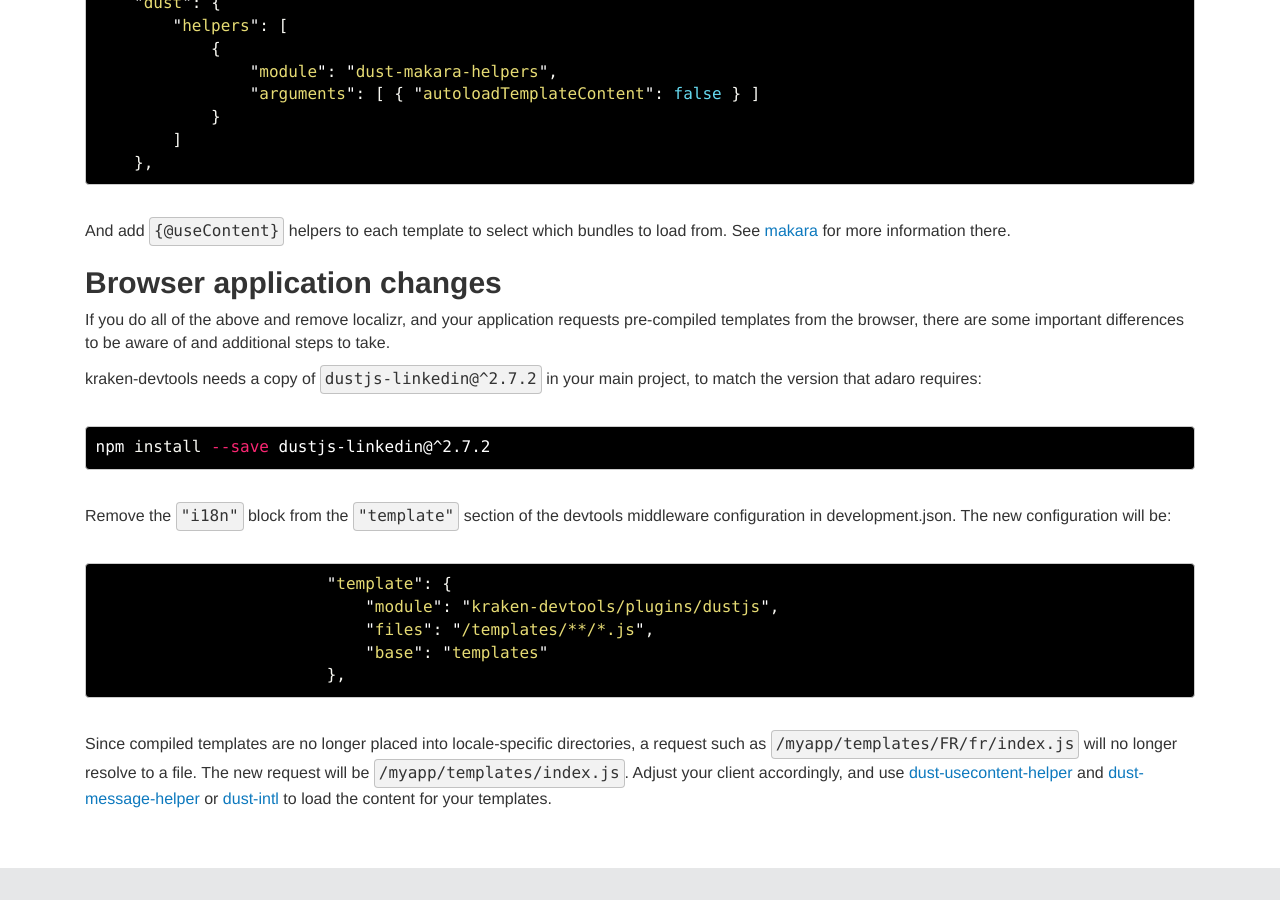
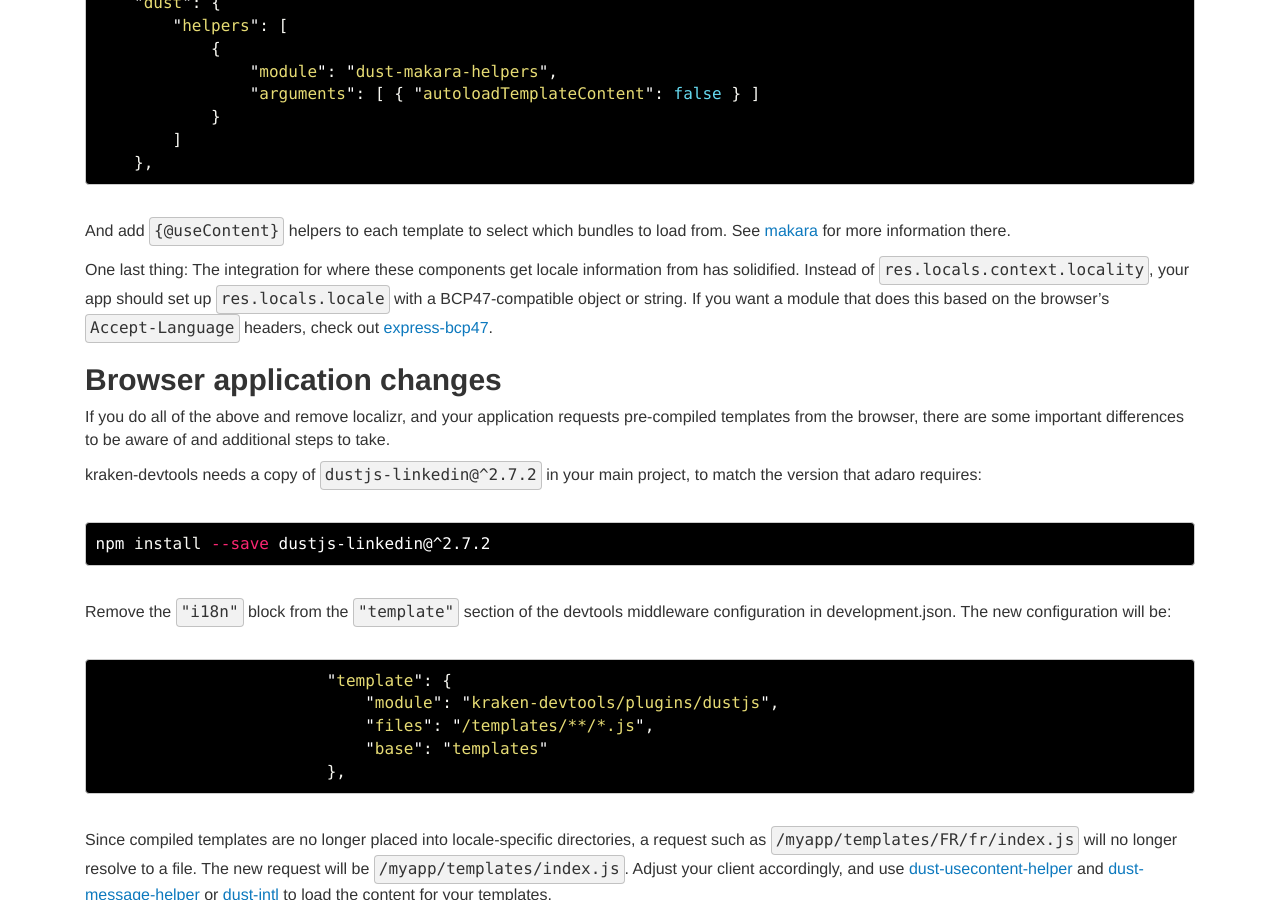
Before and after one commit to krakenjs/krakenjs.github.io, a Jekyll site: the page built from _posts/2015-07-09-upgrading-makara.md, in a window 1280 px wide and 900 px high, scrolled down 4476 px. Built offline with Jekyll 4.4.1, drawn with Linux system fonts in a browser that asks for light colours; Markdown is read by kramdown in place of the engine named in the settings.

Commit message:
Add note about res.locals.locale

```diff
--- a/_posts/2015-07-09-upgrading-makara.md
+++ b/_posts/2015-07-09-upgrading-makara.md
@@ -175,6 +175,9 @@
 
 And add `{@useContent}` helpers to each template to select which bundles to load from. See [makara] for more information there.
 
+One last thing: The integration for where these components get locale information from has solidified. Instead of `res.locals.context.locality`, your app should set up `res.locals.locale` with a BCP47-compatible object or string. If you want a module that does this based on the browser's `Accept-Language` headers, check out [express-bcp47].
+
+
 ## Browser application changes
 
 If you do all of the above and remove localizr, and your application requests pre-compiled templates from the browser, there are some important differences to be aware of and additional steps to take.
@@ -209,3 +212,4 @@
 [dust-usecontent-helper]: https://github.com/krakenjs/dust-usecontent-helper
 [dust-message-helper]: https://github.com/krakenjs/dust-message-helper
 [dust-intl]: http://formatjs.io/dust
+[express-bcp47]: https://github.com/krakenjs/express-bcp47
```
